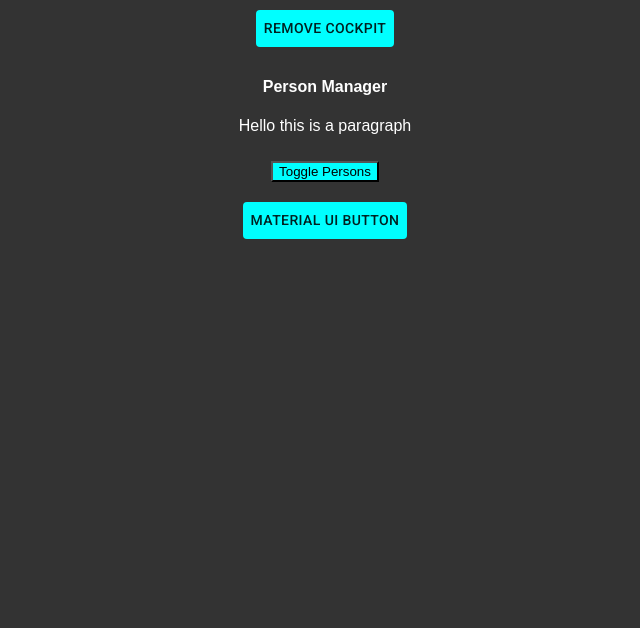
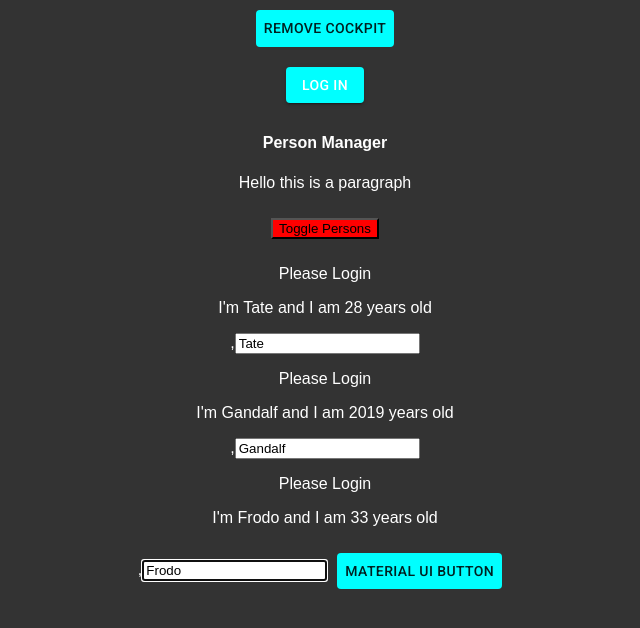
Before and after one commit to tateshep/react-workspace, a React (Create React App) app in the folder react-complete-guide/: page / in a window 1280 px wide. Shown: the top 628 px of the page, without its empty margins (315-955 px from the left). Built offline with nearby package versions, Linux system fonts and the light colour scheme.

Commit message:
finished component deep dive section 7

```diff
--- a/react-complete-guide/src/components/Cockpit/Cockpit.js
+++ b/react-complete-guide/src/components/Cockpit/Cockpit.js
@@ -1,14 +1,19 @@
-import React, { useEffect } from 'react';
+import React, { useEffect, useRef } from 'react';
 import classes from './Cockpit.module.css';
+import Button from '@material-ui/core/Button';
+import AuthContext from '../../context/auth-context';
 
 const cockpit = (props) => {
-
+    const toggleBtnRef = useRef(null);
     // useEffect is like a lifecycle hook, but for functions
 
     useEffect(() => {
         console.log('Cockpit.js use effect');
         // HTTP request or something like that...
         // Executes for every render cycle
+
+        toggleBtnRef.current.click();
+
         setTimeout(() => {
             console.log('Saved data to cloud!');
         }, 500);
@@ -41,12 +46,17 @@ const cockpit = (props) => {
     }
     return (
         <div className={classes.Cockpit}>
+            <AuthContext.Consumer>
+            {(context) =>
+                 <Button onClick={context.login} variant="contained" color="primary">Log in</Button>
+            }
+            </AuthContext.Consumer>
             <h4>{props.title}</h4>
             <p className={assignedClasses.join(' ')}>Hello this is a paragraph</p>
 
         {/*  Use the bind syntax instead typically */}
             {/* <button className={btnClass} key="button1" onClick={() => props.switchName('TATER')}>Switch Name</button> */}
-            <button key="button2" className={btnClass} onClick={props.clicked}>Toggle Persons</button>
+            <button ref={toggleBtnRef} key="button2" className={btnClass} onClick={props.clicked}>Toggle Persons</button>
         </div>
     );
 };
--- a/react-complete-guide/src/components/Persons/Person/Person.js
+++ b/react-complete-guide/src/components/Persons/Person/Person.js
@@ -1,17 +1,29 @@
 // Person.js
 import React, { Component } from 'react';
+import PropTypes from 'prop-types';
+
 import './Person.module.css';
 import classes from './Person.module.css';
 import Aux from '../../../hoc/aux';
 import withClass from '../../../hoc/WithClass';
+import AuthContext from '../../../context/auth-context';
+
 
 class Person extends Component {
-
+    constructor(props) {
+        super(props);
+        this.inputElementRef = React.createRef();
+    }
     // const rnd = Math.random();
 
     // if (rnd>0.7) {
     //     throw new Error('Something went wrong');
     // }
+
+    componentDidMount() {
+        // this.inputElement.focus();
+        this.inputElementRef.current.focus();
+    }
 
     render () {
         console.log('Person.js rendering');
@@ -21,10 +33,14 @@ class Person extends Component {
 
         return (
             <Aux>
-
+                <AuthContext.Consumer>
+                    {(context) => context.authenticated ? <p>User Authenticated</p> : <p>Please Login</p>}
+                </AuthContext.Consumer>
                 <p key='1' onClick={this.props.click}> I'm {this.props.name} and I am {this.props.age} years old</p>,
                 <input key='2'
                     type="text"
+                    // ref={(inputEl) => {this.inputElement = inputEl}}
+                    ref = {this.inputElementRef}
                     onChange={this.props.changed}
                     value={this.props.name}/>
             </Aux>
@@ -32,4 +48,16 @@ class Person extends Component {
     }
 }
 
+Person.propTypes = {
+    // debugging tool for development. Checks that props
+    // gives the expected items. Helpful if distributing to
+    // other developers, or if using in a larger team
+
+
+    click: PropTypes.func,
+    name: PropTypes.string,
+    age: PropTypes.number,
+    changed: PropTypes.func,
+};
+
 export default Person;
--- a/react-complete-guide/src/components/Persons/Persons.js
+++ b/react-complete-guide/src/components/Persons/Persons.js
@@ -36,7 +36,8 @@ class Persons extends Component {
                     name={person.name}
                     age={person.age}
                     // added unique ids to the states to fix console error about 'keys'
-                    changed={ (event) => this.props.changed(event, person.id)} />
+                    changed={ (event) => this.props.changed(event, person.id)}
+                    isAuth={this.props.isAuthenticated} />
                 );
             });
         }
--- a/react-complete-guide/src/containers/App.js
+++ b/react-complete-guide/src/containers/App.js
@@ -5,6 +5,8 @@ import WithClass from '../hoc/WithClass';
 // import Person from '../components/Persons/Person/Person';
 import Persons from '../components/Persons/Persons';
 import Cockpit from '../components/Cockpit/Cockpit';
+
+import AuthContext from '../context/auth-context';
 // import ErrorBoundary from '../components/ErrorBoundary/ErrorBoundary';
 
 class App extends Component {
@@ -26,6 +28,7 @@ class App extends Component {
     showPersons: false,
     showCockpit: true,
     changeCounter: 0,
+    authenticated: false,
 
   }
 
@@ -88,6 +91,10 @@ class App extends Component {
     });
   }
 
+  loginHandler = () => {
+    this.setState({authenticated:true});
+  }
+
   deletePersonHandler = (personIndex) => {
 
     // always update state in an immutable fashion.
@@ -126,6 +133,7 @@ class App extends Component {
       // Can also use a ternery operator within the return, with simple statements to achieve the same thing
       // however this if statement is the preferred way
       persons = <Persons
+            isAuthenticated = {this.state.authenticated}
             persons= {this.state.persons}
             clicked= {this.deletePersonHandler}
             changed= {this.nameChangedHandler}></Persons>;
@@ -139,13 +147,27 @@ class App extends Component {
             this.setState({showCockpit:false});
             }}
             >Remove Cockpit</Button>
-          {this.state.showCockpit ? <Cockpit
+
+          <AuthContext.Provider
+             value={{
+               authenticated: this.state.authenticated,
+               login: this.loginHandler
+               }}
+               >
+
+          {this.state.showCockpit ? (
+            <Cockpit
             title = {this.props.appTitle}
             showPersons= {this.state.showPersons}
             persons= {this.state.persons}
-            clicked= {this.togglePersonHandler}/> : null}
+            clicked= {this.togglePersonHandler}
+            login={this.loginHandler}
+            />) : null}
 
           { persons }
+
+          </AuthContext.Provider>
+
           <Button>Material UI Button</Button>
 
         </WithClass>
--- /dev/null
+++ b/react-complete-guide/src/context/auth-context.js
@@ -0,0 +1,8 @@
+import React from 'react';
+
+const authContext = React.createContext({
+    authenticated: false,
+    login: () => {},
+});
+
+export default authContext;
```
